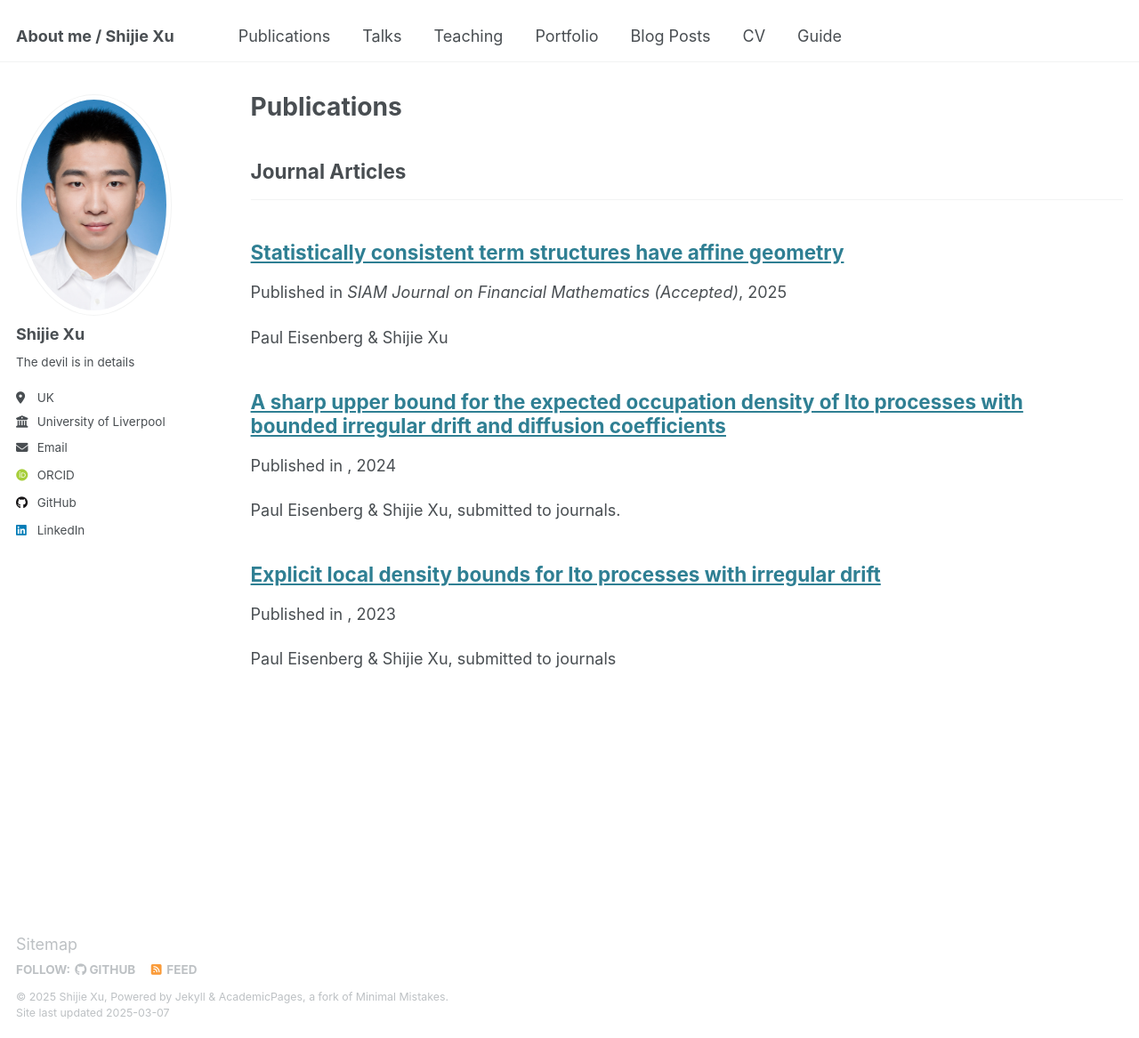
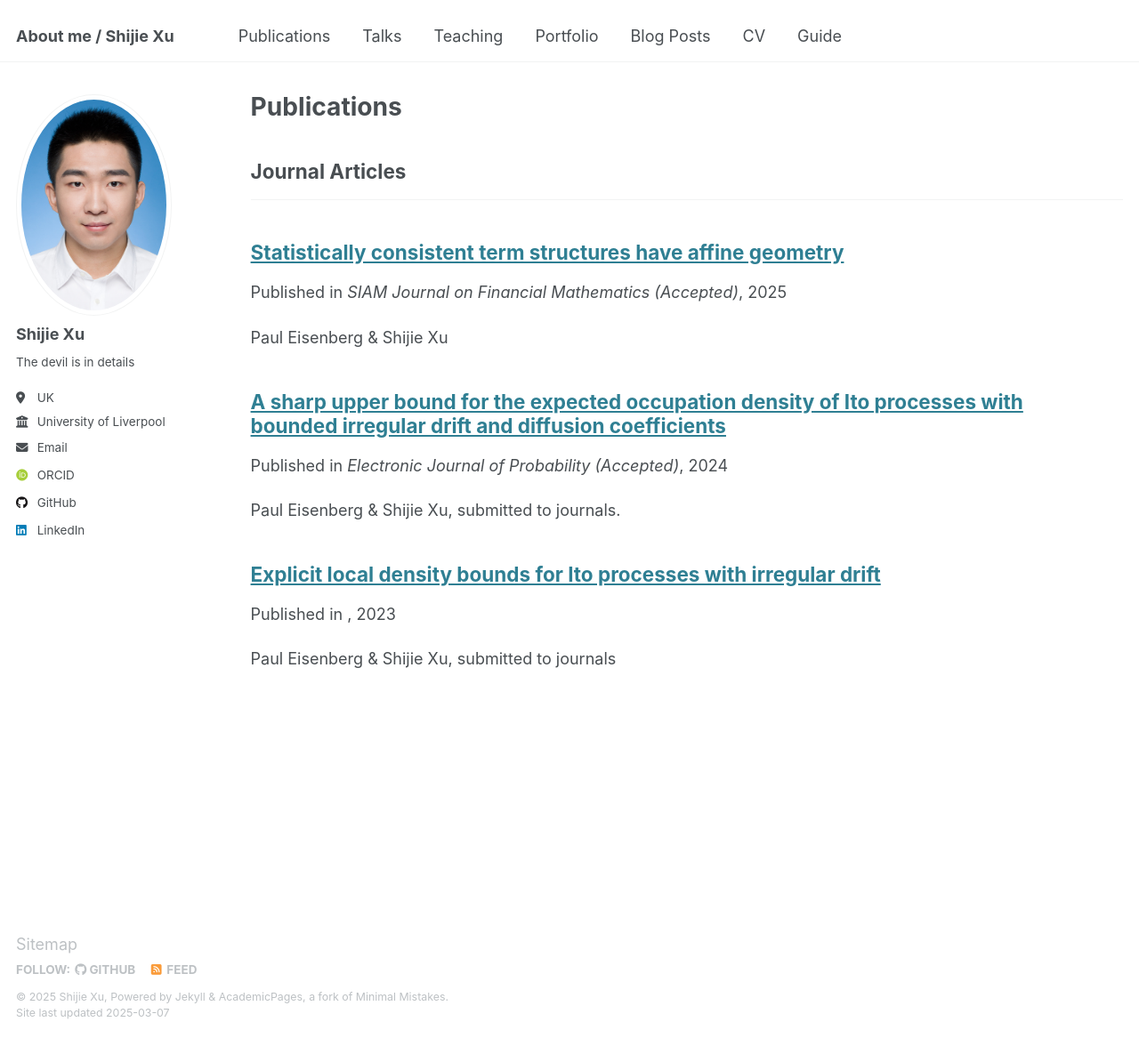
Before and after one commit to ShijieXu1993/uk.github.io, a Jekyll site: the page built from _pages/publications.html, in a window 1280 px wide and 1167 px high. Shown: the whole window at 89% size. Built offline with Jekyll 4.4.1, drawn with Linux system fonts in a browser that asks for light colours; some web fonts are replaced.

Commit message:
Update 2015-10-01-paper-title-number-3.md

```diff
--- a/_publications/2015-10-01-paper-title-number-3.md
+++ b/_publications/2015-10-01-paper-title-number-3.md
@@ -5,6 +5,7 @@ category: manuscripts
 permalink: https://arxiv.org/abs/2310.12655
 excerpt: 'Paul Eisenberg & Shijie Xu, submitted to journals.'
 date: 2024-01-01
+venue: 'Electronic Journal of Probability (Accepted)'
 ---
 
 The contents above will be part of a list of publications, if the user clicks the link for the publication than the contents of section will be rendered as a full page, allowing you to provide more information about the paper for the reader. When publications are displayed as a single page, the contents of the above "citation" field will automatically be included below this section in a smaller font.
```
